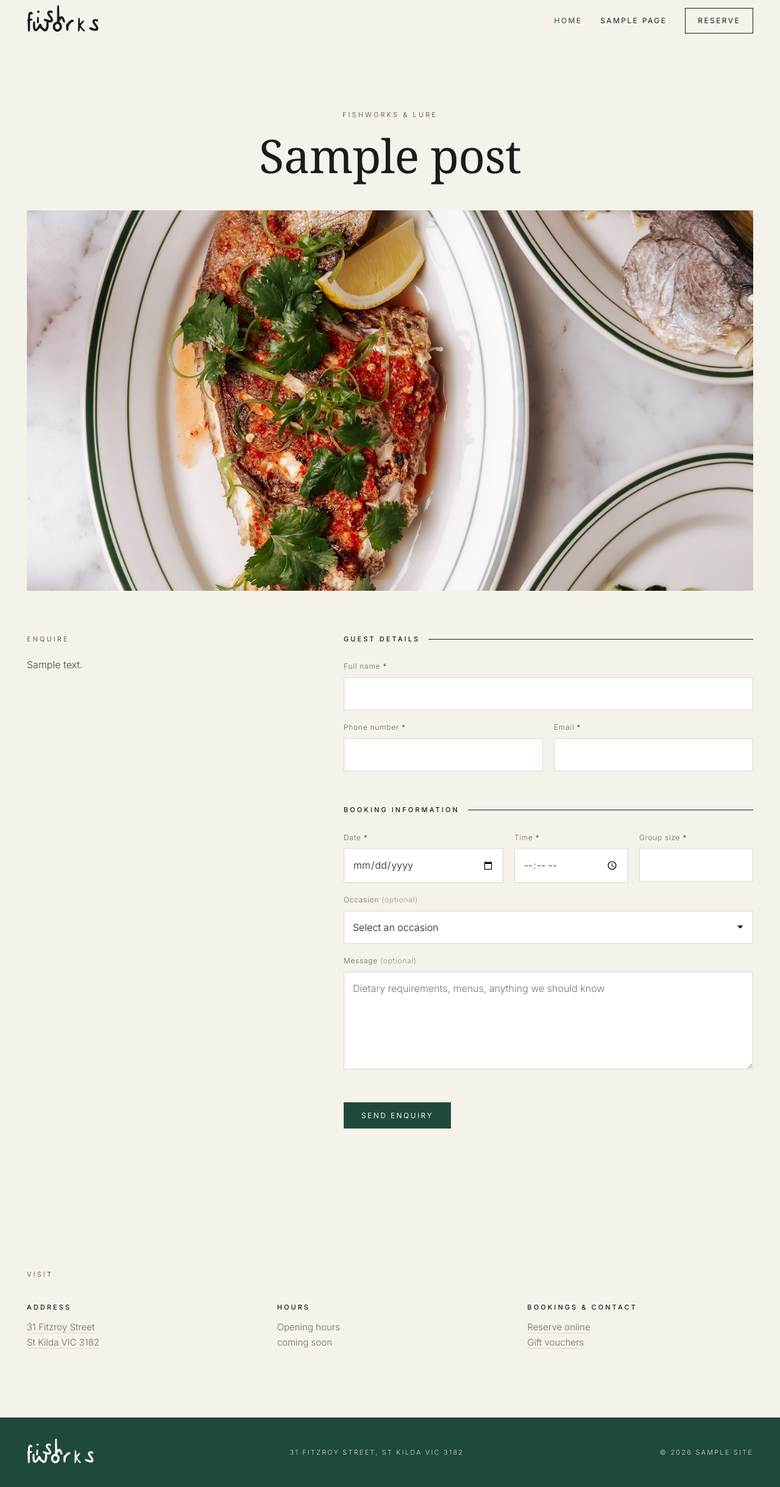
After one commit to burgersofmelb/fishworks-site, a WordPress theme: template wordpress-theme/fishworks/template-private-dining.php in a window 1280 px wide. The commit adds this page. Shown: the whole page at 61% size. Run offline with PHP 8.4 and a stand-in for WordPress, Linux system fonts and the light colour scheme; the site name, menu and one post (Sample post) are stand-ins, and other content is empty; some libraries are stand-ins or nearby versions; some web fonts are replaced.

Commit message:
Theme 1.1: private dining enquiry page, gift voucher link
Co-Authored-By: Claude Opus 5.5 <noreply@anthropic.com>
Claude-Session: https://claude.ai/code/session_01YA4PhmS7ZopXJGeJ8BAg2v

```diff
--- a/wordpress-theme/fishworks/assets/css/fishworks.css
+++ b/wordpress-theme/fishworks/assets/css/fishworks.css
@@ -47,7 +47,7 @@
   .bleed img{width:100%;height:100%;object-fit:cover;object-position:center 40%}
 
   /* intro */
-  .intro{padding:120px 0;text-align:center}
+  .intro{padding-top:120px;padding-bottom:120px;text-align:center}
   .intro h1,.intro h2{font-size:clamp(34px,5vw,62px);line-height:1.08;max-width:15ch;margin:22px auto 0}
   .intro p{max-width:520px;margin:26px auto 0;color:var(--muted)}
 
@@ -85,7 +85,7 @@
             border-bottom:1px solid rgba(255,59,47,.6);padding-bottom:4px;color:#fff}
 
   /* visit */
-  .visit{padding:110px 0}
+  .visit{padding-top:110px;padding-bottom:110px}
   .visit .cols{display:grid;grid-template-columns:repeat(3,1fr);gap:40px;margin-top:36px}
   .visit h3{font-size:11px;text-transform:uppercase;letter-spacing:.28em;font-weight:500;margin-bottom:12px}
   .visit p{color:var(--muted)}
@@ -109,7 +109,7 @@
     .split{grid-template-columns:1fr}.split .img{height:70vw}
     .reserve .grid{grid-template-columns:1fr;gap:36px}
     .visit .cols{grid-template-columns:1fr;gap:30px}
-    .intro,.reserve,.visit{padding:80px 0}
+    .intro,.visit{padding-top:80px;padding-bottom:80px}.reserve{padding:80px 0}
   }
   @media (prefers-reduced-motion:reduce){*,*::before,*::after{animation:none!important;transition:none!important}
     .hero .logo,.hero .label,.hero .btn,.reveal{opacity:1;transform:none}}
@@ -154,3 +154,46 @@ nav .menu-toggle{display:none;background:none;border:0;font:inherit;font-size:12
   .site-header.open nav .mark{opacity:1}
 }
 body:not(.home) nav .mark{opacity:1}
+
+/* ---------- Private dining ---------- */
+.pd{display:grid;grid-template-columns:1fr 1.5fr;gap:72px;align-items:start;padding-bottom:120px}
+.pd-intro{position:sticky;top:110px}
+.pd-intro .entry{padding:0;margin:20px 0 0;max-width:none}
+.enquiry fieldset{border:0;border-top:1px solid var(--ink);padding:26px 0 10px;margin:0 0 26px}
+.enquiry legend{font-size:11px;text-transform:uppercase;letter-spacing:.28em;font-weight:500;padding-right:14px}
+.enquiry .row{display:grid;gap:18px;margin-bottom:18px}
+.enquiry .row.two{grid-template-columns:1fr 1fr}
+.enquiry .row.three{grid-template-columns:1.4fr 1fr 1fr}
+.enquiry label{display:block;font-size:12px;letter-spacing:.06em;color:var(--muted)}
+.enquiry .req{color:var(--green)}
+.enquiry .opt{opacity:.7}
+.enquiry input,.enquiry select,.enquiry textarea{font:inherit;font-size:16px;color:var(--ink);background:#fff;border:1px solid var(--line);border-radius:0;padding:13px 14px;width:100%;display:block;margin-top:8px;-webkit-appearance:none;appearance:none;transition:border-color .2s}
+.enquiry select{background-image:linear-gradient(45deg,transparent 50%,var(--ink) 50%),linear-gradient(135deg,var(--ink) 50%,transparent 50%);background-position:calc(100% - 20px) 50%,calc(100% - 15px) 50%;background-size:5px 5px;background-repeat:no-repeat;padding-right:40px}
+.enquiry textarea{resize:vertical;min-height:130px}
+.enquiry input:focus,.enquiry select:focus,.enquiry textarea:focus{outline:none;border-color:var(--green)}
+.enquiry .invalid{border-color:#b3261e}
+.enquiry .hp{position:absolute;left:-9999px;width:1px;height:1px;overflow:hidden}
+.enquiry .form-error{color:#b3261e;font-size:14px;margin:-6px 0 18px}
+.enquiry button[disabled]{opacity:.6;cursor:wait}
+.enquiry .btn{cursor:pointer;font-family:inherit}
+
+.fw-modal{position:fixed;inset:0;z-index:100;display:flex;align-items:center;justify-content:center;padding:24px;background:rgba(27,27,26,.55);opacity:0;transition:opacity .25s}
+.fw-modal[hidden]{display:none}
+.fw-modal.show{opacity:1}
+.fw-modal-box{background:var(--paper);max-width:440px;width:100%;padding:48px 36px 40px;text-align:center;transform:translateY(12px);transition:transform .3s}
+.fw-modal.show .fw-modal-box{transform:none}
+.fw-modal h2{font-size:38px;margin:18px 0 10px}
+.fw-modal p{color:var(--muted);margin-bottom:28px}
+.fw-modal .btn{cursor:pointer;background:none;font-family:inherit;color:var(--ink)}
+.tick{width:64px;height:64px;stroke:var(--green);stroke-width:2;stroke-linecap:round;stroke-linejoin:round}
+.tick circle{stroke-dasharray:151;stroke-dashoffset:151}
+.tick path{stroke-dasharray:36;stroke-dashoffset:36}
+.fw-modal.show .tick circle{animation:draw .6s .1s ease forwards}
+.fw-modal.show .tick path{animation:draw .35s .6s ease forwards}
+@keyframes draw{to{stroke-dashoffset:0}}
+
+@media (max-width:860px){
+  .pd{grid-template-columns:1fr;gap:40px;padding-bottom:80px}
+  .pd-intro{position:static}
+  .enquiry .row.two,.enquiry .row.three{grid-template-columns:1fr}
+}
--- a/wordpress-theme/fishworks/assets/css/lure.css
+++ b/wordpress-theme/fishworks/assets/css/lure.css
@@ -74,3 +74,7 @@
 .about .entry h2,.about .entry h3{color:#fff;font-weight:400}
 .about .entry a{color:#fff;border-bottom:1px solid var(--neon)}
 .screen-reader-text{position:absolute!important;clip:rect(1px,1px,1px,1px);width:1px;height:1px;overflow:hidden}
+nav .links{display:flex;align-items:center;gap:28px}
+nav .links a:not(.btn){color:var(--muted)}
+nav .links a:not(.btn):hover{color:var(--neon)}
+@media (max-width:760px){nav .links .hide-sm{display:none}}
--- /dev/null
+++ b/wordpress-theme/fishworks/assets/js/enquiry.js
@@ -0,0 +1,52 @@
+(function(){
+  var form=document.querySelector('form.enquiry');
+  var modal=document.getElementById('fw-sent');
+  if(!form||!modal) return;
+  var err=form.querySelector('.form-error');
+  var btn=form.querySelector('button[type=submit]');
+  var last=null;
+
+  function openModal(){
+    last=document.activeElement;
+    modal.hidden=false;
+    requestAnimationFrame(function(){modal.classList.add('show');});
+    var c=modal.querySelector('[data-close]'); if(c) c.focus();
+    document.addEventListener('keydown',esc);
+  }
+  function closeModal(){
+    modal.classList.remove('show');
+    setTimeout(function(){modal.hidden=true;},250);
+    document.removeEventListener('keydown',esc);
+    if(last&&last.focus) last.focus();
+  }
+  function esc(e){ if(e.key==='Escape') closeModal(); }
+  modal.addEventListener('click',function(e){ if(e.target===modal||e.target.hasAttribute('data-close')) closeModal(); });
+
+  function showError(msg){ err.textContent=msg; err.hidden=false; }
+
+  form.addEventListener('submit',function(e){
+    e.preventDefault();
+    err.hidden=true;
+    form.querySelectorAll('.invalid').forEach(function(el){el.classList.remove('invalid');});
+    if(!form.checkValidity()){
+      var bad=form.querySelectorAll(':invalid');
+      bad.forEach(function(el){el.classList.add('invalid');});
+      if(bad[0]) bad[0].focus();
+      showError('Please fill in the highlighted fields.');
+      return;
+    }
+    btn.disabled=true; var label=btn.textContent; btn.textContent='Sending…';
+    fetch(form.dataset.ajax,{method:'POST',body:new FormData(form),credentials:'same-origin'})
+      .then(function(r){return r.json().catch(function(){return {success:false};});})
+      .then(function(res){
+        if(res&&res.success){ form.reset(); openModal(); }
+        else showError((res&&res.data&&res.data.message)||'Sorry, something went wrong. Please try again.');
+      })
+      .catch(function(){ showError('Sorry, we couldn’t send that. Please check your connection and try again.'); })
+      .then(function(){ btn.disabled=false; btn.textContent=label; });
+  });
+
+  var q=new URLSearchParams(location.search).get('enquiry');
+  if(q==='sent') openModal();
+  else if(q==='error') showError('Sorry, something went wrong. Please check your details and try again.');
+})();
--- a/wordpress-theme/fishworks/functions.php
+++ b/wordpress-theme/fishworks/functions.php
@@ -7,7 +7,9 @@ if ( ! defined( 'ABSPATH' ) ) {
 	exit;
 }
 
-define( 'FW_VERSION', '1.0.0' );
+define( 'FW_VERSION', '1.1.0' );
+
+require_once get_template_directory() . '/inc/enquiry.php';
 
 /* -------------------------------------------------------------------------
  * Defaults (used until something is changed in Appearance → Customize)
@@ -22,6 +24,9 @@ function fw_defaults() {
 		'fw_email'         => '',
 		'fw_instagram'     => '',
 		'fw_obee_account'  => 'fishworks',
+		'fw_voucher_url'   => 'https://vouchers.obeeapp.com/fishworks/gift-voucher',
+		'fw_enquiry_email' => 'info@fishworks.co',
+		'fw_enquiry_thanks'=> 'Our team at Fishworks & Lure has received your enquiry and will contact you soon.',
 
 		// Home page.
 		'fw_hero_tag'      => '31 Fitzroy Street · St Kilda',
@@ -123,16 +128,24 @@ function fw_logo( $which = 'fishworks' ) {
 	return file_exists( $file ) ? file_get_contents( $file ) : esc_html( get_bloginfo( 'name' ) ); // phpcs:ignore
 }
 
-/** URL of the first page using the Lure template. */
-function fw_lure_url() {
+/** URL of the first published page using a given template. */
+function fw_template_url( $template ) {
 	$pages = get_pages(
 		array(
 			'meta_key'   => '_wp_page_template',
-			'meta_value' => 'template-lure.php',
+			'meta_value' => $template,
 			'number'     => 1,
 		)
 	);
 	return $pages ? get_permalink( $pages[0] ) : '';
+}
+
+function fw_lure_url() {
+	return fw_template_url( 'template-lure.php' );
+}
+
+function fw_private_dining_url() {
+	return fw_template_url( 'template-private-dining.php' );
 }
 
 function fw_reserve_url() {
@@ -173,6 +186,7 @@ add_action(
 		}
 		wp_enqueue_script( 'fw-site', $uri . '/assets/js/site.js', array(), FW_VERSION, true );
 		wp_register_script( 'obee', 'https://bookings.obeeapp.com/iframe.js', array(), null, true );
+		wp_register_script( 'fw-enquiry', $uri . '/assets/js/enquiry.js', array(), FW_VERSION, true );
 	}
 );
 
@@ -211,6 +225,14 @@ function fw_fallback_menu() {
 	echo '<li><a href="' . esc_url( $home . '#visit' ) . '">Visit</a></li>';
 	if ( $lure ) {
 		echo '<li class="lure-link"><a href="' . esc_url( $lure ) . '">Lure</a></li>';
+	}
+	$pd = fw_private_dining_url();
+	if ( $pd ) {
+		echo '<li' . ( is_page() && get_permalink() === $pd ? ' class="current-menu-item"' : '' ) . '><a href="' . esc_url( $pd ) . '">Private dining</a></li>';
+	}
+	$vouchers = fw_mod( 'fw_voucher_url' );
+	if ( $vouchers ) {
+		echo '<li><a href="' . esc_url( $vouchers ) . '" target="_blank" rel="noopener">Gift vouchers</a></li>';
 	}
 	echo '</ul>';
 }
@@ -269,6 +291,9 @@ add_action(
 		$text( 'fw_email', 'Email', 'fw_info', 'email' );
 		$text( 'fw_instagram', 'Instagram link', 'fw_info', 'url' );
 		$text( 'fw_obee_account', 'Obee booking account', 'fw_info', 'text', 'Used by the booking widget and [fishworks_booking].' );
+		$text( 'fw_voucher_url', 'Gift voucher link', 'fw_info', 'url', 'Leave empty to hide the Gift vouchers link.' );
+		$text( 'fw_enquiry_email', 'Private dining enquiries go to', 'fw_info', 'email' );
+		$text( 'fw_enquiry_thanks', 'Message shown after an enquiry is sent', 'fw_info', 'textarea' );
 
 		// Home page.
 		$text( 'fw_hero_tag', 'Hero line under logo', 'fw_home' );
--- /dev/null
+++ b/wordpress-theme/fishworks/inc/enquiry.php
@@ -0,0 +1,271 @@
+<?php
+/**
+ * Private dining enquiries: form shortcode, submission handler, email and
+ * a copy of every enquiry saved under Dashboard → Enquiries.
+ */
+
+if ( ! defined( 'ABSPATH' ) ) {
+	exit;
+}
+
+/** Saved copies of enquiries (admin only, never public). */
+add_action(
+	'init',
+	function () {
+		register_post_type(
+			'fw_enquiry',
+			array(
+				'labels'          => array(
+					'name'          => 'Enquiries',
+					'singular_name' => 'Enquiry',
+					'menu_name'     => 'Enquiries',
+					'all_items'     => 'All enquiries',
+					'edit_item'     => 'Enquiry',
+				),
+				'public'          => false,
+				'show_ui'         => true,
+				'show_in_menu'    => true,
+				'show_in_rest'    => false,
+				'menu_icon'       => 'dashicons-email-alt',
+				'menu_position'   => 25,
+				'supports'        => array( 'title', 'editor' ),
+				'capability_type' => 'post',
+				'capabilities'    => array( 'create_posts' => 'do_not_allow' ),
+				'map_meta_cap'    => true,
+			)
+		);
+	}
+);
+
+function fw_enquiry_occasions() {
+	return array( 'Birthday', 'Anniversary', 'Engagement', 'Corporate event', 'Celebration', 'Other' );
+}
+
+/** The form. Use [fishworks_enquiry] on any page. */
+function fw_enquiry_form() {
+	wp_enqueue_script( 'fw-enquiry' );
+	$today = wp_date( 'Y-m-d' );
+	ob_start();
+	?>
+	<form class="enquiry" id="enquire" method="post" action="<?php echo esc_url( admin_url( 'admin-post.php' ) ); ?>" data-ajax="<?php echo esc_url( admin_url( 'admin-ajax.php' ) ); ?>" novalidate>
+		<input type="hidden" name="action" value="fw_enquiry">
+		<input type="hidden" name="fw_ts" value="<?php echo esc_attr( time() ); ?>">
+		<input type="hidden" name="fw_back" value="<?php echo esc_url( get_permalink() ); ?>">
+		<div class="hp" aria-hidden="true"><label>Leave empty <input type="text" name="fw_website" tabindex="-1" autocomplete="off"></label></div>
+
+		<fieldset>
+			<legend>Guest details</legend>
+			<div class="row">
+				<label class="full">Full name <span class="req">*</span>
+					<input type="text" name="fw_name" autocomplete="name" required maxlength="120">
+				</label>
+			</div>
+			<div class="row two">
+				<label>Phone number <span class="req">*</span>
+					<input type="tel" name="fw_phone" autocomplete="tel" required maxlength="40">
+				</label>
+				<label>Email <span class="req">*</span>
+					<input type="email" name="fw_email" autocomplete="email" required maxlength="160">
+				</label>
+			</div>
+		</fieldset>
+
+		<fieldset>
+			<legend>Booking information</legend>
+			<div class="row three">
+				<label>Date <span class="req">*</span>
+					<input type="date" name="fw_date" min="<?php echo esc_attr( $today ); ?>" required>
+				</label>
+				<label>Time <span class="req">*</span>
+					<input type="time" name="fw_time" step="900" required>
+				</label>
+				<label>Group size <span class="req">*</span>
+					<input type="number" name="fw_guests" min="1" max="500" inputmode="numeric" required>
+				</label>
+			</div>
+			<div class="row">
+				<label class="full">Occasion <span class="opt">(optional)</span>
+					<select name="fw_occasion">
+						<option value="">Select an occasion</option>
+						<?php foreach ( fw_enquiry_occasions() as $o ) : ?>
+							<option><?php echo esc_html( $o ); ?></option>
+						<?php endforeach; ?>
+					</select>
+				</label>
+			</div>
+			<div class="row">
+				<label class="full">Message <span class="opt">(optional)</span>
+					<textarea name="fw_message" rows="5" maxlength="3000" placeholder="Dietary requirements, menus, anything we should know"></textarea>
+				</label>
+			</div>
+		</fieldset>
+
+		<p class="form-error" role="alert" hidden></p>
+		<button type="submit" class="btn btn-green">Send enquiry</button>
+	</form>
+
+	<div class="fw-modal" id="fw-sent" role="dialog" aria-modal="true" aria-labelledby="fw-sent-title" hidden>
+		<div class="fw-modal-box">
+			<svg class="tick" viewBox="0 0 52 52" aria-hidden="true"><circle cx="26" cy="26" r="24" fill="none"/><path fill="none" d="M15 27l7 7 15-16"/></svg>
+			<h2 id="fw-sent-title" class="serif">Thank you</h2>
+			<p><?php echo esc_html( fw_mod( 'fw_enquiry_thanks' ) ); ?></p>
+			<button type="button" class="btn" data-close>Close</button>
+		</div>
+	</div>
+	<?php
+	return ob_get_clean();
+}
+add_shortcode( 'fishworks_enquiry', 'fw_enquiry_form' );
+
+/** Validate a submission. Returns array( data, error ). */
+function fw_enquiry_validate( $src ) {
+	$v = function ( $k ) use ( $src ) {
+		return isset( $src[ $k ] ) ? trim( wp_unslash( $src[ $k ] ) ) : '';
+	};
+
+	// Spam traps: honeypot filled, or sent faster than a person could type.
+	if ( '' !== $v( 'fw_website' ) || ( time() - (int) $v( 'fw_ts' ) ) < 3 ) {
+		return array( null, 'spam' );
+	}
+
+	$d = array(
+		'name'     => sanitize_text_field( $v( 'fw_name' ) ),
+		'phone'    => sanitize_text_field( $v( 'fw_phone' ) ),
+		'email'    => sanitize_email( $v( 'fw_email' ) ),
+		'date'     => sanitize_text_field( $v( 'fw_date' ) ),
+		'time'     => sanitize_text_field( $v( 'fw_time' ) ),
+		'guests'   => absint( $v( 'fw_guests' ) ),
+		'occasion' => sanitize_text_field( $v( 'fw_occasion' ) ),
+		'message'  => sanitize_textarea_field( $v( 'fw_message' ) ),
+	);
+
+	if ( '' === $d['name'] || '' === $d['phone'] || '' === $d['date'] || '' === $d['time'] || $d['guests'] < 1 ) {
+		return array( null, 'Please fill in all the required fields.' );
+	}
+	if ( ! is_email( $d['email'] ) ) {
+		return array( null, 'Please enter a valid email address.' );
+	}
+	if ( ! preg_match( '/^\d{4}-\d{2}-\d{2}$/', $d['date'] ) || ! preg_match( '/^\d{2}:\d{2}/', $d['time'] ) ) {
+		return array( null, 'Please choose a valid date and time.' );
+	}
+	if ( $d['occasion'] && ! in_array( $d['occasion'], fw_enquiry_occasions(), true ) ) {
+		$d['occasion'] = '';
+	}
+	return array( $d, null );
+}
+
+/** Save a copy and email the team. Returns true if either worked. */
+function fw_enquiry_send( $d ) {
+	$date_nice = wp_date( 'l j F Y', strtotime( $d['date'] . ' 12:00' ) );
+	$time_nice = gmdate( 'g:ia', strtotime( '2000-01-01 ' . $d['time'] ) );
+
+	$lines = array(
+		'GUEST DETAILS',
+		'Name:       ' . $d['name'],
+		'Phone:      ' . $d['phone'],
+		'Email:      ' . $d['email'],
+		'',
+		'BOOKING INFORMATION',
+		'Date:       ' . $date_nice,
+		'Time:       ' . $time_nice,
+		'Group size: ' . $d['guests'],
+		'Occasion:   ' . ( $d['occasion'] ? $d['occasion'] : '-' ),
+		'',
+		'MESSAGE',
+		$d['message'] ? $d['message'] : '-',
+		'',
+		'—',
+		'Sent from the private dining form at ' . home_url( '/' ),
+		'Reply to this email to respond to the guest directly.',
+	);
+	$body    = implode( "\n", $lines );
+	$subject = sprintf( 'Private dining enquiry: %s, %d guests, %s', $d['name'], $d['guests'], $date_nice );
+
+	$saved = wp_insert_post(
+		array(
+			'post_type'    => 'fw_enquiry',
+			'post_status'  => 'private',
+			'post_title'   => $subject,
+			'post_content' => $body,
+		)
+	);
+
+	$to      = fw_mod( 'fw_enquiry_email' );
+	$headers = array( 'Reply-To: ' . $d['name'] . ' <' . $d['email'] . '>' );
+	$sent    = wp_mail( $to, $subject, $body, $headers );
+
+	if ( $saved && ! is_wp_error( $saved ) ) {
+		update_post_meta( $saved, '_fw_emailed', $sent ? 'yes' : 'no' );
+	}
+	return $sent || ( $saved && ! is_wp_error( $saved ) );
+}
+
+/** Basic flood protection: max 5 enquiries per hour from one address. */
+function fw_enquiry_rate_ok() {
+	$ip  = isset( $_SERVER['REMOTE_ADDR'] ) ? sanitize_text_field( wp_unslash( $_SERVER['REMOTE_ADDR'] ) ) : 'x';
+	$key = 'fw_enq_' . md5( $ip );
+	$n   = (int) get_transient( $key );
+	if ( $n >= 5 ) {
+		return false;
+	}
+	set_transient( $key, $n + 1, HOUR_IN_SECONDS );
+	return true;
+}
+
+function fw_enquiry_process( $src ) {
+	list( $d, $err ) = fw_enquiry_validate( $src );
+	if ( 'spam' === $err ) {
+		return array( true, '' ); // Pretend success to bots.
+	}
+	if ( $err ) {
+		return array( false, $err );
+	}
+	if ( ! fw_enquiry_rate_ok() ) {
+		return array( false, 'Too many enquiries from this connection. Please call us instead.' );
+	}
+	if ( ! fw_enquiry_send( $d ) ) {
+		return array( false, 'Sorry, something went wrong sending your enquiry. Please try again or email us.' );
+	}
+	return array( true, '' );
+}
+
+/* JavaScript submission (admin-ajax). */
+function fw_enquiry_ajax() {
+	list( $ok, $msg ) = fw_enquiry_process( $_POST ); // phpcs:ignore WordPress.Security.NonceVerification
+	if ( $ok ) {
+		wp_send_json_success();
+	}
+	wp_send_json_error( array( 'message' => $msg ), 400 );
+}
+add_action( 'wp_ajax_fw_enquiry', 'fw_enquiry_ajax' );
+add_action( 'wp_ajax_nopriv_fw_enquiry', 'fw_enquiry_ajax' );
+
+/* No-JavaScript fallback (admin-post). */
+function fw_enquiry_post() {
+	list( $ok, $msg ) = fw_enquiry_process( $_POST ); // phpcs:ignore WordPress.Security.NonceVerification
+	$back = isset( $_POST['fw_back'] ) ? wp_validate_redirect( esc_url_raw( wp_unslash( $_POST['fw_back'] ) ), home_url( '/' ) ) : home_url( '/' ); // phpcs:ignore
+	$back = add_query_arg( $ok ? array( 'enquiry' => 'sent' ) : array( 'enquiry' => 'error' ), $back );
+	wp_safe_redirect( $back . '#enquire' );
+	exit;
+}
+add_action( 'admin_post_fw_enquiry', 'fw_enquiry_post' );
+add_action( 'admin_post_nopriv_fw_enquiry', 'fw_enquiry_post' );
+
+/** Show whether the email went out in the Enquiries list. */
+add_filter(
+	'manage_fw_enquiry_posts_columns',
+	function ( $cols ) {
+		$cols['fw_emailed'] = 'Emailed';
+		return $cols;
+	}
+);
+add_action(
+	'manage_fw_enquiry_posts_custom_column',
+	function ( $col, $id ) {
+		if ( 'fw_emailed' === $col ) {
+			echo 'yes' === get_post_meta( $id, '_fw_emailed', true ) ? 'Yes' : 'No (check email setup)';
+		}
+	},
+	10,
+	2
+);
--- a/wordpress-theme/fishworks/style.css
+++ b/wordpress-theme/fishworks/style.css
@@ -4,7 +4,7 @@ Theme URI: https://fishworks.co
 Author: rankONE
 Author URI: https://rankone.com.au
 Description: Custom theme for Fishworks, St Kilda. Pages use the Fishworks look by default; choose the "Lure" template in the page sidebar for the Lure page. Edit text, photos, hours and booking settings under Appearance → Customize.
-Version: 1.0.0
+Version: 1.1.0
 Requires at least: 6.0
 Requires PHP: 7.4
 License: Proprietary
--- a/wordpress-theme/fishworks/template-lure.php
+++ b/wordpress-theme/fishworks/template-lure.php
@@ -23,7 +23,11 @@ $fw_words   = array_filter( array_map( 'trim', explode( ',', fw_mod( 'fw_lure_ma
 <header>
 	<nav class="wrap" aria-label="Lure">
 		<a href="<?php echo esc_url( home_url( '/' ) ); ?>" class="back">&larr; <?php echo esc_html( get_bloginfo( 'name' ) ); ?></a>
-		<a href="<?php echo esc_url( $fw_cta_url ); ?>" class="btn">Reserve</a>
+		<div class="links">
+			<?php if ( fw_private_dining_url() ) : ?><a href="<?php echo esc_url( fw_private_dining_url() ); ?>" class="hide-sm">Private dining</a><?php endif; ?>
+			<?php if ( fw_mod( 'fw_voucher_url' ) ) : ?><a href="<?php echo esc_url( fw_mod( 'fw_voucher_url' ) ); ?>" class="hide-sm" target="_blank" rel="noopener">Gift vouchers</a><?php endif; ?>
+			<a href="<?php echo esc_url( $fw_cta_url ); ?>" class="btn">Reserve</a>
+		</div>
 	</nav>
 </header>
 
--- a/wordpress-theme/fishworks/template-parts/visit.php
+++ b/wordpress-theme/fishworks/template-parts/visit.php
@@ -21,6 +21,8 @@ $fw_insta = fw_mod( 'fw_instagram' );
 			<h3>Bookings &amp; contact</h3>
 			<p>
 				<a href="<?php echo esc_url( 'https://bookings.obeeapp.com/' . rawurlencode( fw_mod( 'fw_obee_account' ) ) ); ?>" target="_blank" rel="noopener">Reserve online</a>
+				<?php if ( fw_private_dining_url() ) : ?><br><a href="<?php echo esc_url( fw_private_dining_url() ); ?>">Private dining enquiries</a><?php endif; ?>
+				<?php if ( fw_mod( 'fw_voucher_url' ) ) : ?><br><a href="<?php echo esc_url( fw_mod( 'fw_voucher_url' ) ); ?>" target="_blank" rel="noopener">Gift vouchers</a><?php endif; ?>
 				<?php if ( $fw_phone ) : ?><br><a href="tel:<?php echo esc_attr( preg_replace( '/[^0-9+]/', '', $fw_phone ) ); ?>"><?php echo esc_html( $fw_phone ); ?></a><?php endif; ?>
 				<?php if ( $fw_email ) : ?><br><a href="mailto:<?php echo esc_attr( antispambot( $fw_email ) ); ?>"><?php echo esc_html( antispambot( $fw_email ) ); ?></a><?php endif; ?>
 				<?php if ( $fw_insta ) : ?><br><a href="<?php echo esc_url( $fw_insta ); ?>" target="_blank" rel="noopener">Instagram</a><?php endif; ?>
--- /dev/null
+++ b/wordpress-theme/fishworks/template-private-dining.php
@@ -0,0 +1,48 @@
+<?php
+/**
+ * Template Name: Private Dining
+ *
+ * Enquiry page. The intro text on the left comes from this page's content;
+ * the form sends to the address set in Appearance → Customize → Fishworks →
+ * Venue details.
+ */
+get_header();
+?>
+<main id="main">
+	<?php
+	while ( have_posts() ) :
+		the_post();
+		?>
+		<header class="page-head wrap">
+			<p class="label">Fishworks &amp; Lure</p>
+			<h1 class="serif"><?php the_title(); ?></h1>
+		</header>
+
+		<?php if ( has_post_thumbnail() ) : ?>
+			<div class="page-feature"><?php the_post_thumbnail( 'full', array( 'sizes' => '(max-width:1240px) 100vw, 1240px' ) ); ?></div>
+		<?php else : ?>
+			<div class="page-feature"><?php echo fw_image( 'fw_bleed_img', '(max-width:1240px) 100vw, 1240px', false ); // phpcs:ignore ?></div>
+		<?php endif; ?>
+
+		<section class="pd wrap">
+			<div class="pd-intro">
+				<p class="label">Enquire</p>
+				<div class="entry">
+					<?php
+					if ( trim( get_the_content() ) ) {
+						the_content();
+					} else {
+						echo '<p>Celebrating something, or bringing the team together? Tell us about your group and our team will be in touch to plan the details.</p>';
+					}
+					?>
+				</div>
+			</div>
+			<div class="pd-form">
+				<?php echo fw_enquiry_form(); // phpcs:ignore ?>
+			</div>
+		</section>
+	<?php endwhile; ?>
+	<?php get_template_part( 'template-parts/visit' ); ?>
+</main>
+<?php
+get_footer();
```
